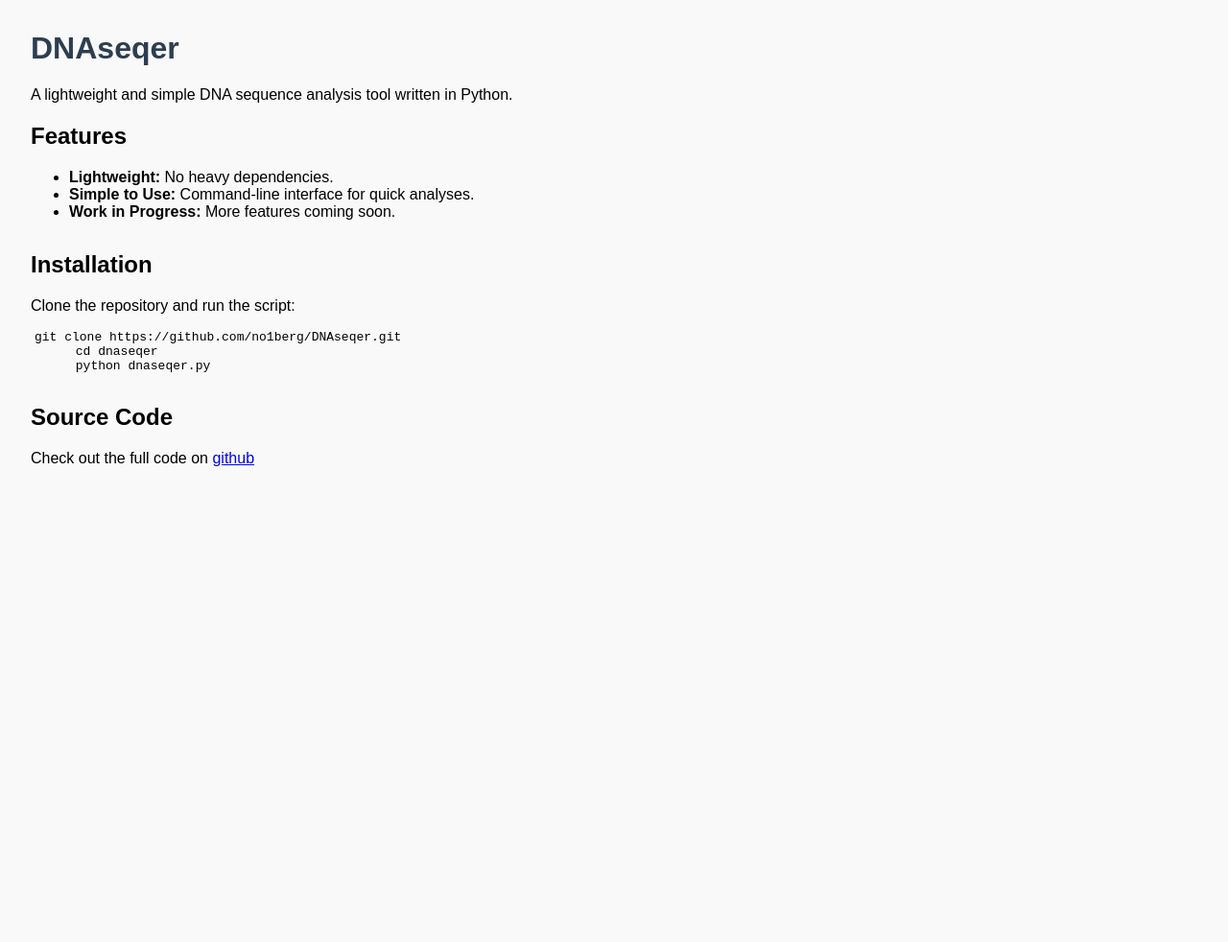
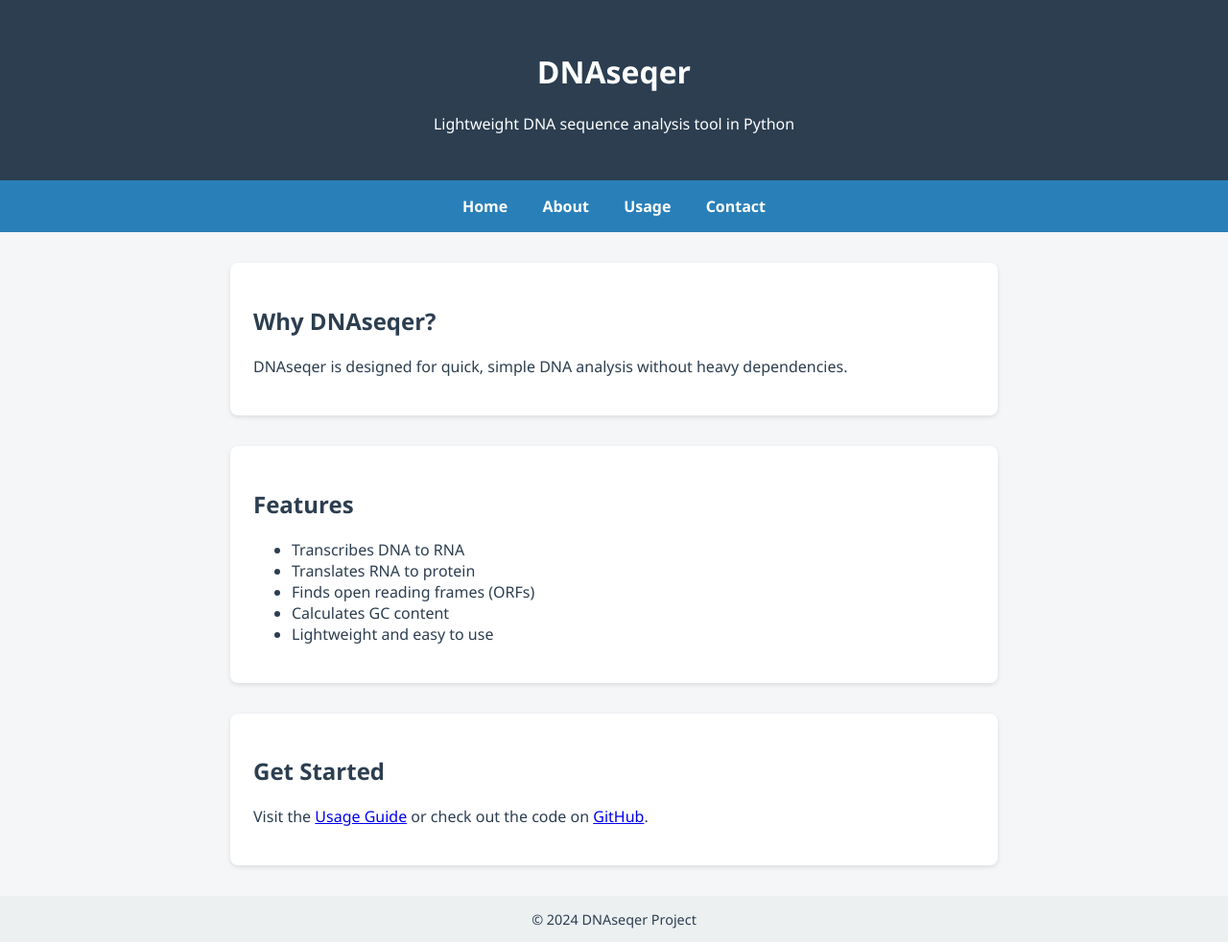
Before and after one commit to no1berg/DNAseqer, a plain HTML site: page index.html in a window 1280 px wide. Shown: the whole page at 96% size. Before the commit the page ends 800 px from the top, so only its background shows below. Drawn offline with Linux system fonts and the light colour scheme.

Commit message:
Update index.html

```diff
--- a/index.html
+++ b/index.html
@@ -1,39 +1,94 @@
 <!DOCTYPE html>
 <html lang="en">
-    <meta charset="UTF-8">
-    <title>DNAseqcer - Lightweight DNA Analysis Tool</title>
-    <style>
-      body { font-family: Arial, sans-serif; margin: 2em; background: #f9f9f9; }
-      h1 { color: #2c3e50; }
-      code { background: #ee; padding: 2px 4px; border-radius: 4px; }
-      .section { margin-bottom: 2em; }
-    </style>
-</style>
-  <body>
+<head>
+  <meta charset="UTF-8">
+  <title>DNAseqer - Lightweight DNA Analysis Tool</title>
+  <style>
+    body {
+      font-family: 'Segoe UI', sans-serif;
+      margin: 0;
+      padding: 0;
+      background-color: #f4f6f8;
+      color: #2c3e50;
+    }
+    header {
+      background-color: #2c3e50;
+      color: white;
+      padding: 2em;
+      text-align: center;
+    }
+    nav {
+      background-color: #2980b9;
+      padding: 1em;
+      text-align: center;
+    }
+    nav a {
+      color: white;
+      margin: 0 1em;
+      text-decoration: none;
+      font-weight: bold;
+    }
+    nav a:hover {
+      text-decoration: underline;
+    }
+    main {
+      max-width: 800px;
+      margin: 2em auto;
+      padding: 0 1em;
+    }
+    section {
+      background-color: white;
+      padding: 1.5em;
+      margin-bottom: 2em;
+      border-radius: 8px;
+      box-shadow: 0 2px 5px rgba(0,0,0,0.1);
+    }
+    footer {
+      text-align: center;
+      padding: 1em;
+      background-color: #ecf0f1;
+      font-size: 0.9em;
+    }
+  </style>
+</head>
+<body>
+  <header>
     <h1>DNAseqer</h1>
-    <p>A lightweight and simple DNA sequence analysis tool written in Python.</p>
+    <p>Lightweight DNA sequence analysis tool in Python</p>
+  </header>
 
-    <div class="section">
+  <nav>
+    <a href="index.html">Home</a>
+    <a href="about.html">About</a>
+    <a href="usage.html">Usage</a>
+    <a href="contact.html">Contact</a>
+  </nav>
+
+  <main>
+    <section>
+      <h2>Why DNAseqer?</h2>
+      <p>DNAseqer is designed for quick, simple DNA analysis without heavy dependencies.</p>
+    </section>
+
+    <section>
       <h2>Features</h2>
       <ul>
-        <li><strong>Lightweight:</strong> No heavy dependencies.</li>
-        <li><strong>Simple to Use:</strong> Command-line interface for quick analyses.</li>
-        <li><strong>Work in Progress:</strong> More features coming soon.</li>
+        <li>Transcribes DNA to RNA</li>
+        <li>Translates RNA to protein</li>
+        <li>Finds open reading frames (ORFs)</li>
+        <li>Calculates GC content</li>
+        <li>Lightweight and easy to use</li>
       </ul>
-    </div>
+    </section>
 
-    <div class="section">
-      <h2>Installation</h2>
-      <p>Clone the repository and run the script:</p>
-      <pre><code>git clone https://github.com/no1berg/DNAseqer.git
-      cd dnaseqer
-      python dnaseqer.py</code></pre>
-    </div>
+    <section>
+      <h2>Get Started</h2>
+      <p>Visit the <a href="usage.html">Usage Guide</a> or check out the code on <a href="https://github.com/no1berg/DNAseqer">GitHub</a>.</p>
+    </section>
+  </main>
 
-    <div class="section">
-      <h2>Source Code</h2>
-      <p>Check out the full code on <a href="https://github.com/no1berg/DNAseqer.git">github </a></p>
-    </div>
-
-  </body>
+  <footer>
+    &copy; 2024 DNAseqer Project
+  </footer>
+</body>
 </html>
```
